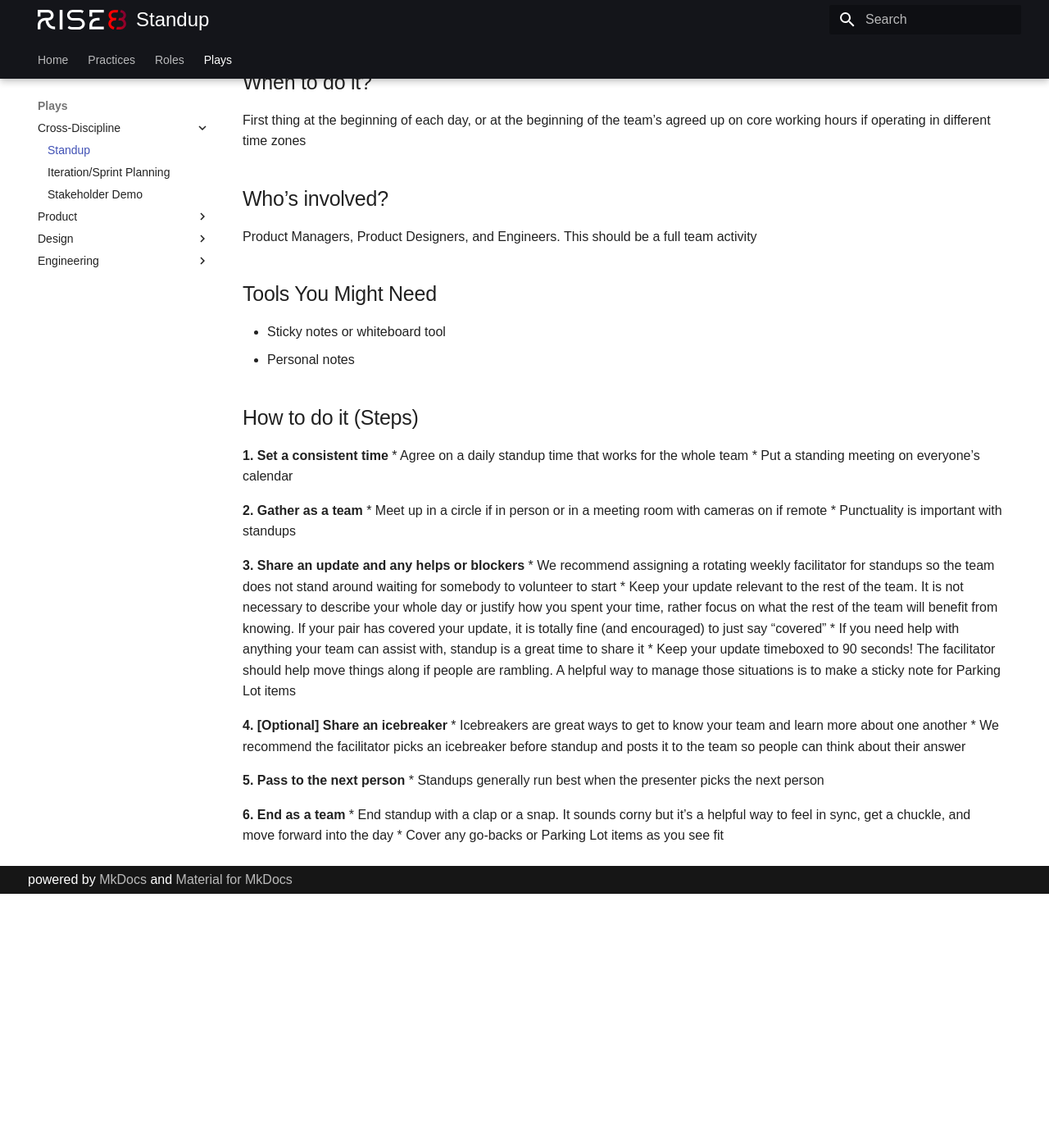
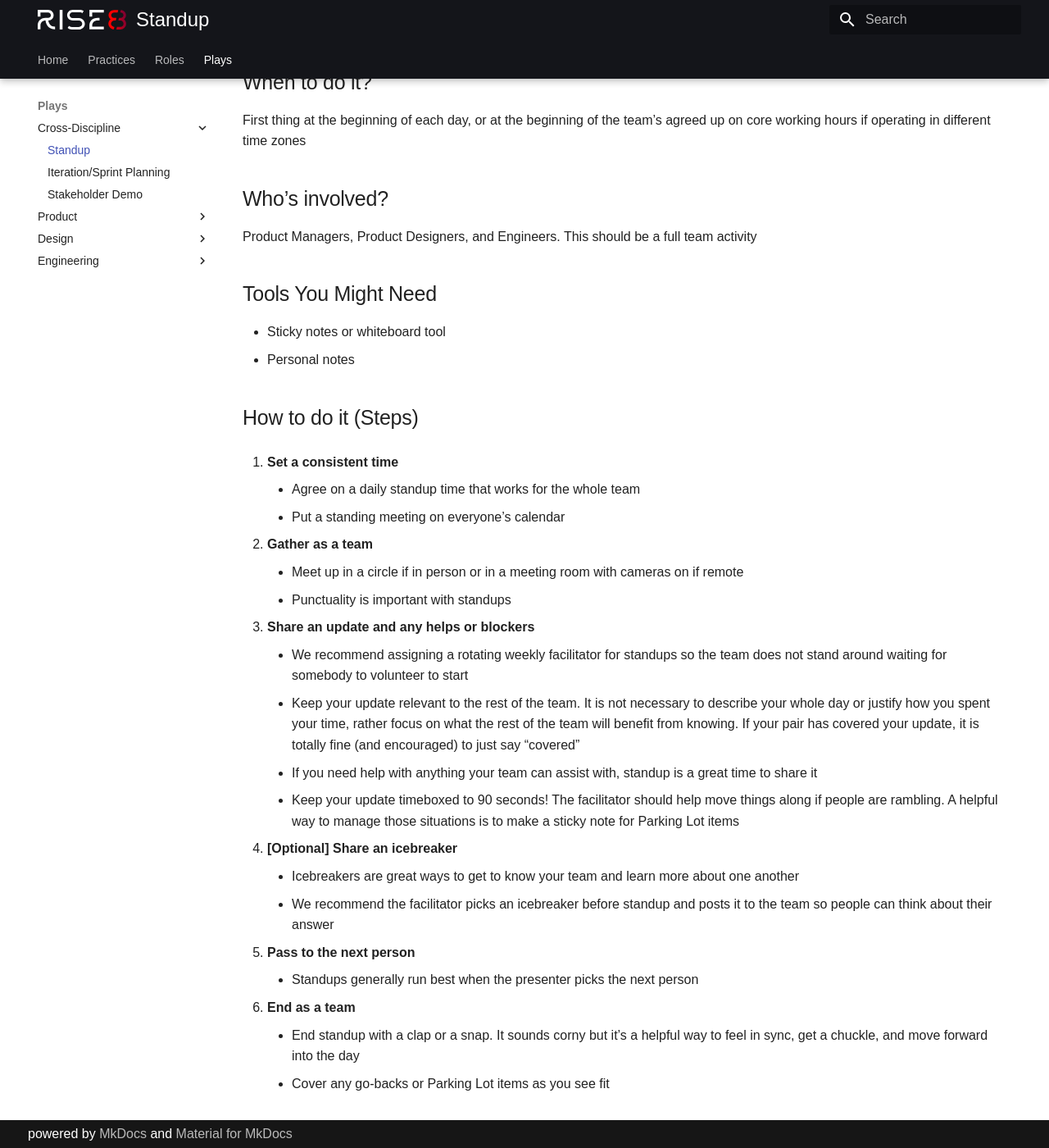
Before and after one commit to rise8-us/delivery-playbooks, an MkDocs documentation site: the page built from docs/content/plays/cross-discipline/standup.md, in a window 1280 px wide and 1400 px high, scrolled down 455 px. Shown: the whole window at 82% size. Built offline with MkDocs 1.6.1 and Material for MkDocs 9.7.7, drawn with Linux system fonts in a browser that asks for light colours; before the commit the page ends 1545 px from its top, so only the background shows below that.

Commit message:
Update standup.md
formatting updates

```diff
--- a/docs/content/plays/cross-discipline/standup.md
+++ b/docs/content/plays/cross-discipline/standup.md
@@ -22,27 +22,27 @@ Product Managers, Product Designers, and Engineers. This should be a full team a
 
 
 ## How to do it (Steps)
-**1. Set a consistent time**
-  * Agree on a daily standup time that works for the whole team
-  * Put a standing meeting on everyone’s calendar
+1. **Set a consistent time**
+    * Agree on a daily standup time that works for the whole team
+    * Put a standing meeting on everyone’s calendar
 
-**2. Gather as a team**
-  * Meet up in a circle if in person or in a meeting room with cameras on if remote
-  * Punctuality is important with standups
+2. **Gather as a team**
+    * Meet up in a circle if in person or in a meeting room with cameras on if remote
+    * Punctuality is important with standups
 
-**3. Share an update and any helps or blockers**
-  * We recommend assigning a rotating weekly facilitator for standups so the team does not stand around waiting for somebody to volunteer to start
-  * Keep your update relevant to the rest of the team. It is not necessary to describe your whole day or justify how you spent your time, rather focus on what the rest of the team will benefit from knowing. If your pair has covered your update, it is totally fine (and encouraged) to just say “covered”
-  * If you need help with anything your team can assist with, standup is a great time to share it
-  * Keep your update timeboxed to 90 seconds! The facilitator should help move things along if people are rambling. A helpful way to manage those situations is to make a sticky note for Parking Lot items
+3. **Share an update and any helps or blockers**
+    * We recommend assigning a rotating weekly facilitator for standups so the team does not stand around waiting for somebody to volunteer to start
+    * Keep your update relevant to the rest of the team. It is not necessary to describe your whole day or justify how you spent your time, rather focus on what the rest of the team will benefit from knowing. If your pair has covered your update, it is totally fine (and encouraged) to just say “covered”
+    * If you need help with anything your team can assist with, standup is a great time to share it
+    * Keep your update timeboxed to 90 seconds! The facilitator should help move things along if people are rambling. A helpful way to manage those situations is to make a sticky note for Parking Lot items
 
-**4. [Optional] Share an icebreaker**
-  * Icebreakers are great ways to get to know your team and learn more about one another
-  * We recommend the facilitator picks an icebreaker before standup and posts it to the team so people can think about their answer
+4. **[Optional] Share an icebreaker**
+    * Icebreakers are great ways to get to know your team and learn more about one another
+    * We recommend the facilitator picks an icebreaker before standup and posts it to the team so people can think about their answer
 
-**5. Pass to the next person**
-  * Standups generally run best when the presenter picks the next person
+5. **Pass to the next person**
+    * Standups generally run best when the presenter picks the next person
 
-**6. End as a team**
-  * End standup with a clap or a snap. It sounds corny but it’s a helpful way to feel in sync, get a chuckle, and move forward into the day
-  * Cover any go-backs or Parking Lot items as you see fit
+6. **End as a team**
+    * End standup with a clap or a snap. It sounds corny but it’s a helpful way to feel in sync, get a chuckle, and move forward into the day
+    * Cover any go-backs or Parking Lot items as you see fit
```
